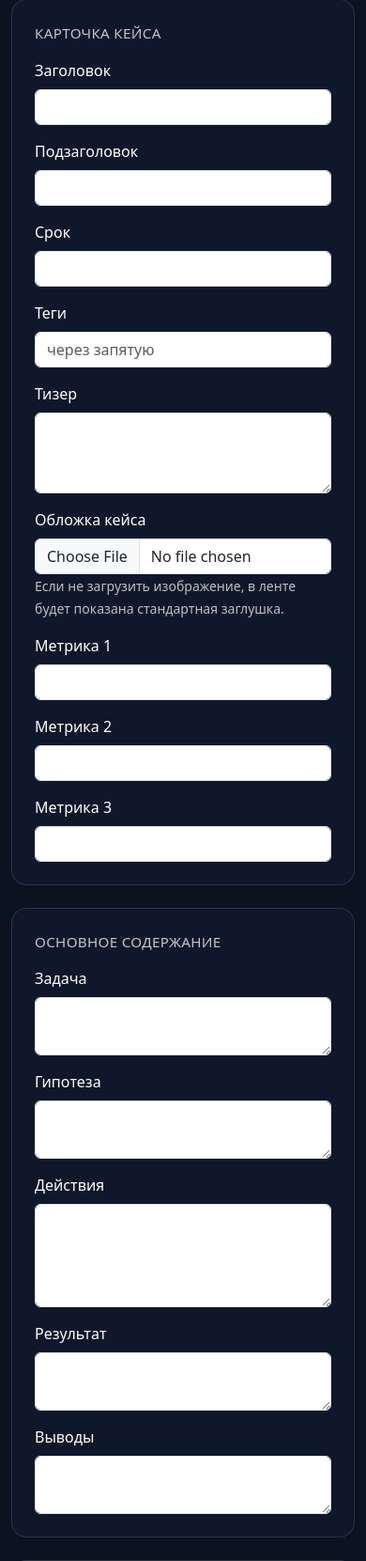
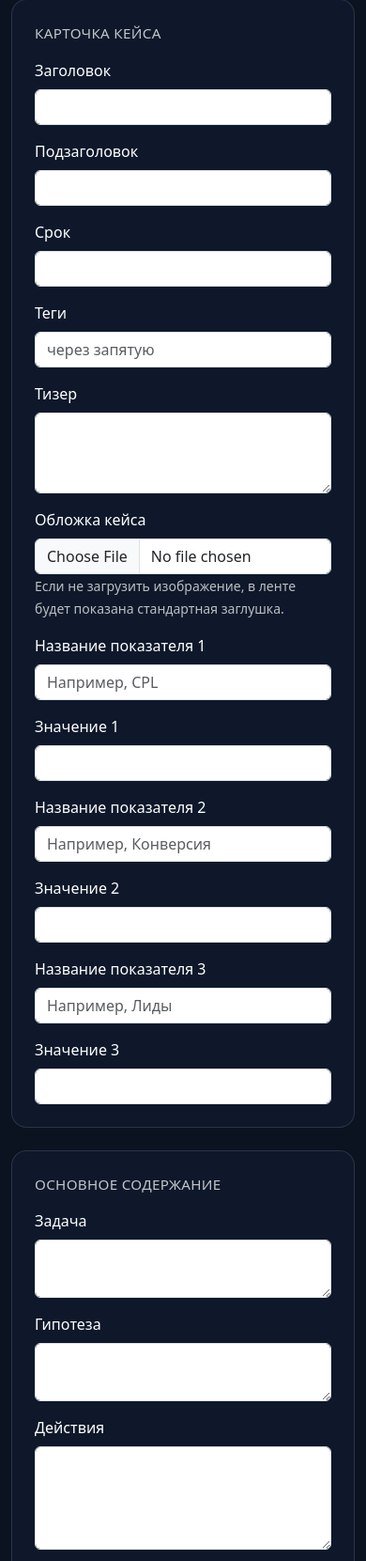
Before and after one commit to barabanov-oi/context_landing, a Flask app: page /admin/cases/new in a window 390 px wide. Shown: the part 199-1860 px from the top of the page at 94% size. Run offline with Flask 3, Linux system fonts and the light colour scheme; the visitor is signed in with stand-in values (Sample User, id 1); some libraries are stand-ins or nearby versions.

Commit message:
Добавил названия показателей для карточек кейсов
- В форме админки добавлены отдельные поля для названий показателей\n- Значения названий сохраняются и редактируются на бэкенде\n- В ленте кейсов выводятся пользовательские названия вместо шаблонного текста

```diff
--- a/app.py
+++ b/app.py
@@ -48,6 +48,9 @@ def load_cases() -> list[dict[str, Any]]:
     for case in cases:
         case.setdefault("custom_content", "")
         case.setdefault("cover_image", "")
+        case.setdefault("metric_1_label", "")
+        case.setdefault("metric_2_label", "")
+        case.setdefault("metric_3_label", "")
     return cases
 
 
@@ -400,8 +403,11 @@ def admin_new_case() -> str:
             "duration": request.form.get("duration", "").strip(),
             "teaser": request.form.get("teaser", "").strip(),
             "cover_image": cover_image,
+            "metric_1_label": request.form.get("metric_1_label", "").strip(),
             "metric_1": request.form.get("metric_1", "").strip(),
+            "metric_2_label": request.form.get("metric_2_label", "").strip(),
             "metric_2": request.form.get("metric_2", "").strip(),
+            "metric_3_label": request.form.get("metric_3_label", "").strip(),
             "metric_3": request.form.get("metric_3", "").strip(),
             "task": request.form.get("task", "").strip(),
             "hypothesis": request.form.get("hypothesis", "").strip(),
@@ -455,8 +461,11 @@ def admin_edit_case(slug: str) -> str:
                 "duration": request.form.get("duration", "").strip(),
                 "teaser": request.form.get("teaser", "").strip(),
                 "cover_image": new_cover_image,
+                "metric_1_label": request.form.get("metric_1_label", "").strip(),
                 "metric_1": request.form.get("metric_1", "").strip(),
+                "metric_2_label": request.form.get("metric_2_label", "").strip(),
                 "metric_2": request.form.get("metric_2", "").strip(),
+                "metric_3_label": request.form.get("metric_3_label", "").strip(),
                 "metric_3": request.form.get("metric_3", "").strip(),
                 "task": request.form.get("task", "").strip(),
                 "hypothesis": request.form.get("hypothesis", "").strip(),
--- a/templates/admin_form.html
+++ b/templates/admin_form.html
@@ -46,16 +46,28 @@
               <img class="img-fluid rounded mt-2 border border-light-subtle" style="max-height: 140px; object-fit: cover;" src="{{ url_for('static', filename=case.cover_image) }}" alt="Текущая обложка кейса">
             {% endif %}
           </div>
-          <div class="col-12">
-            <label class="form-label">Метрика 1</label>
+          <div class="col-md-6">
+            <label class="form-label">Название показателя 1</label>
+            <input class="form-control" name="metric_1_label" maxlength="35" value="{{ case.metric_1_label if case else '' }}" placeholder="Например, CPL">
+          </div>
+          <div class="col-md-6">
+            <label class="form-label">Значение 1</label>
             <input class="form-control" name="metric_1" maxlength="35" value="{{ case.metric_1 if case else '' }}">
           </div>
-          <div class="col-12">
-            <label class="form-label">Метрика 2</label>
+          <div class="col-md-6">
+            <label class="form-label">Название показателя 2</label>
+            <input class="form-control" name="metric_2_label" maxlength="35" value="{{ case.metric_2_label if case else '' }}" placeholder="Например, Конверсия">
+          </div>
+          <div class="col-md-6">
+            <label class="form-label">Значение 2</label>
             <input class="form-control" name="metric_2" maxlength="35" value="{{ case.metric_2 if case else '' }}">
           </div>
-          <div class="col-12">
-            <label class="form-label">Метрика 3</label>
+          <div class="col-md-6">
+            <label class="form-label">Название показателя 3</label>
+            <input class="form-control" name="metric_3_label" maxlength="35" value="{{ case.metric_3_label if case else '' }}" placeholder="Например, Лиды">
+          </div>
+          <div class="col-md-6">
+            <label class="form-label">Значение 3</label>
             <input class="form-control" name="metric_3" maxlength="35" value="{{ case.metric_3 if case else '' }}">
           </div>
         </div>
```
Also changed, not shown: templates/index.html (+9 -5 lines).
